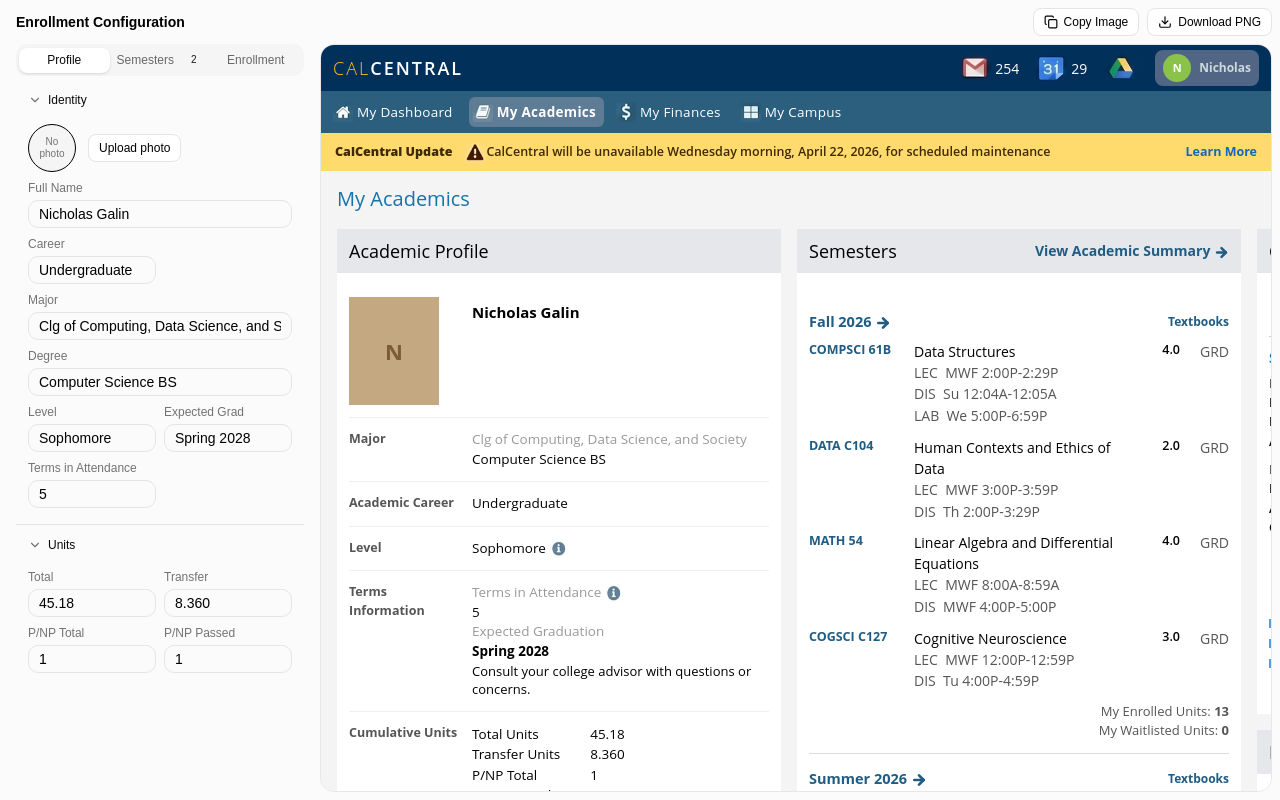
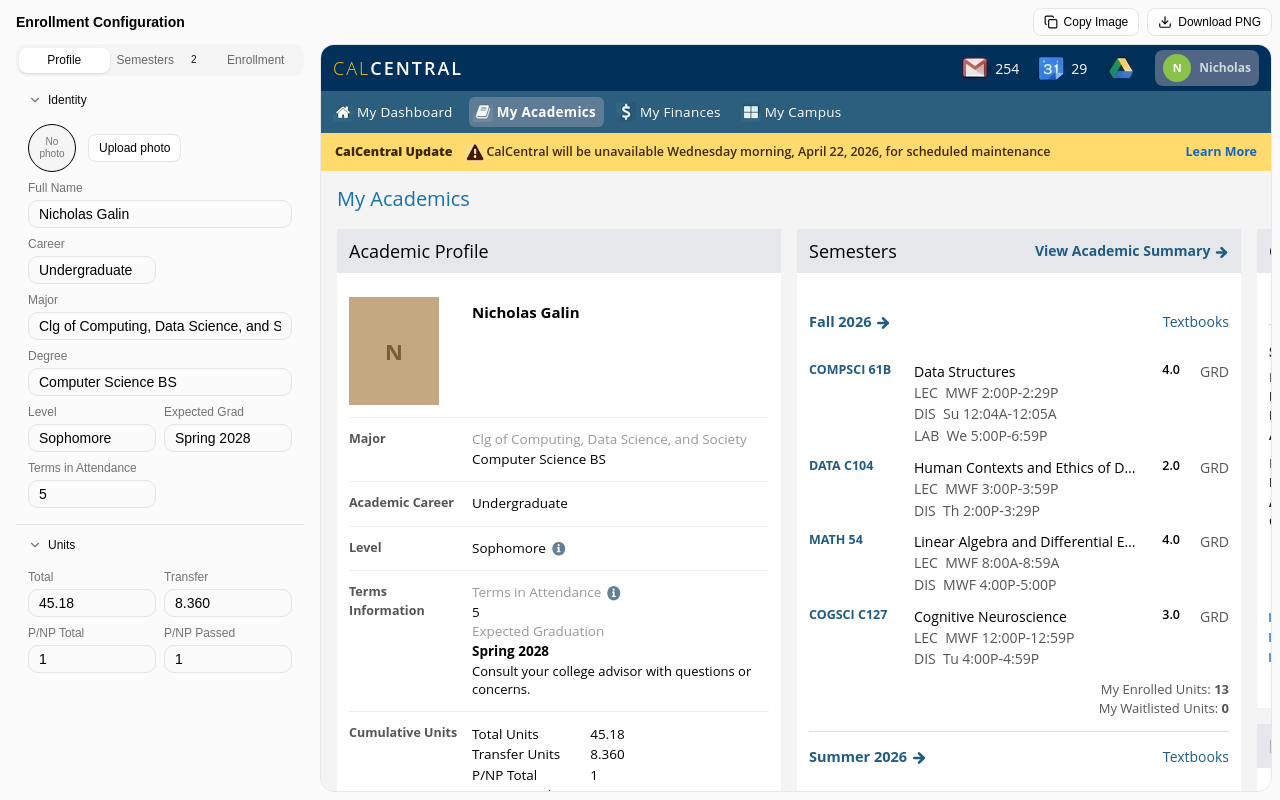
Before and after one commit to nico-galin/enrollment-editor, a React (Vite) app: page / in a window 1280 px wide. Built offline with nearby package versions, Linux system fonts and the light colour scheme.

Commit message:
fixed text trucation and grid

```diff
--- a/src/components/preview/preview-enrollment.tsx
+++ b/src/components/preview/preview-enrollment.tsx
@@ -20,9 +20,9 @@
             UNDERGRADUATE
           </span>
         </Pane.Header>
-        <Pane.Content>
+        <Pane.Content className='pt-0'>
           {/* Semester tabs */}
-          <div className='flex border-b border-[#ccc] mb-[10px]'>
+          <div className='flex border-b border-[#ccc] mb-4'>
             {['Fall 2026', 'Summer 2026', enrollment.semester].map((tab) => {
               const active = tab === enrollment.semester;
               return (
@@ -42,9 +42,9 @@
           </div>
 
           {/* Enrollment dates */}
-          <div className='flex text-[14px] font-bold text-[#1673AC] mb-[7px]'>
+          <div className='flex text-[14px] font-bold mb-[7px]'>
             {enrollment.semester} Dates
-            <span className='ml-1 mr-2 text-[12px] font-normal text-[#555]'>
+            <span className='ml-1 mr-2 font-normal text-[#555]'>
               (Pacific Time)
             </span>
             <img src={infoImg} width={16} />
--- a/src/components/preview/preview-semesters.tsx
+++ b/src/components/preview/preview-semesters.tsx
@@ -13,8 +13,8 @@
           {course.code}
         </a>
       </div>
-      <div>
-        <div className='text-[14px]'>{course.title}</div>
+      <div className='min-w-0'>
+        <div className='text-[14px] truncate'>{course.title}</div>
         <div className='text-[#555] text-[14px] leading-[1.55] font-medium'>
           {course.sections.map((s, i) => (
             <span key={i}>
@@ -48,14 +48,14 @@
 
   return (
     <div>
-      <div className='flex items-center justify-between mt-[14px] mb-[8px]'>
+      <div className='flex items-center justify-between mt-[14px] mb-7'>
         <span className='text-[14.5px] font-bold text-[#205C83]'>
           <a href='#' className='text-[#205C83] text-[14.5px] font-bold'>
             {semester.label}{' '}
             <ArrowRight size={16} className='inline' strokeWidth={4} />
           </a>
         </span>
-        <a href='#' className='text-[12px] text-[#205C83] font-bold'>
+        <a href='#' className='text-sm text-[#205C83]'>
           Textbooks
         </a>
       </div>
```
